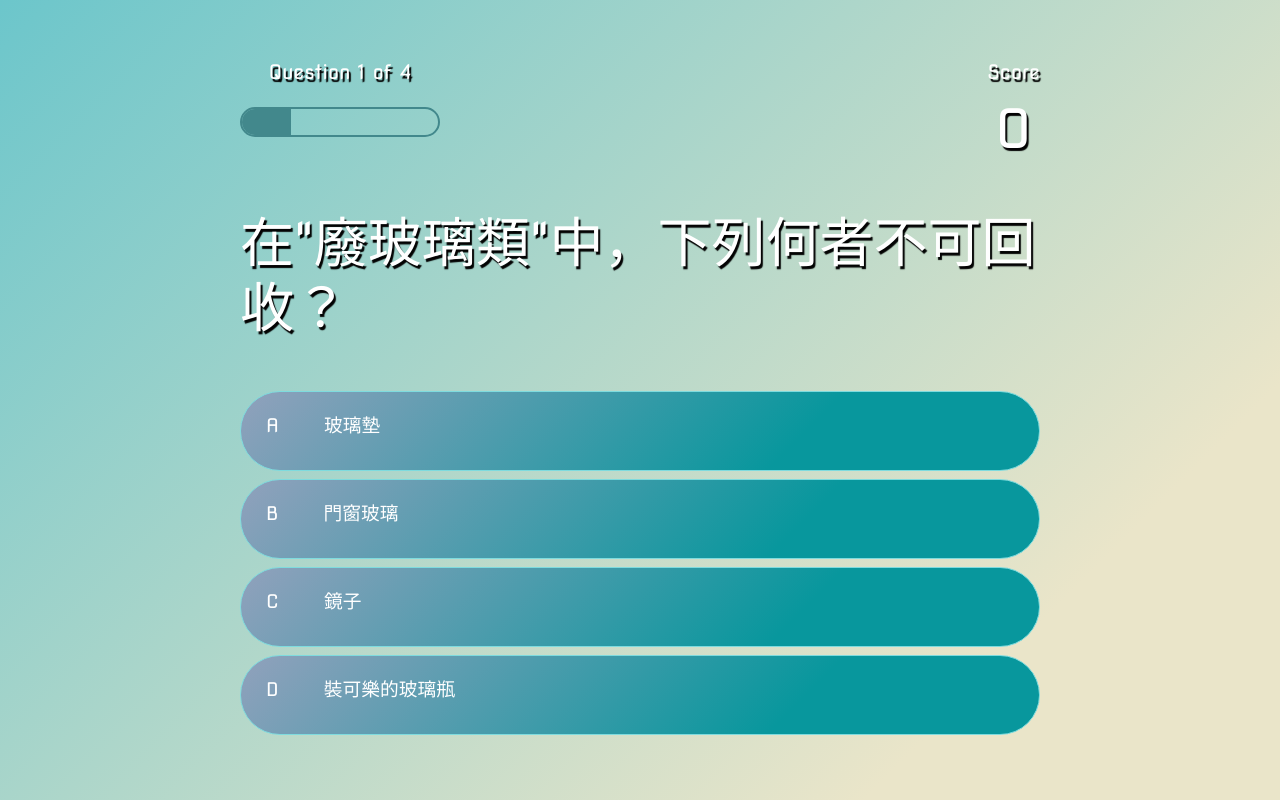
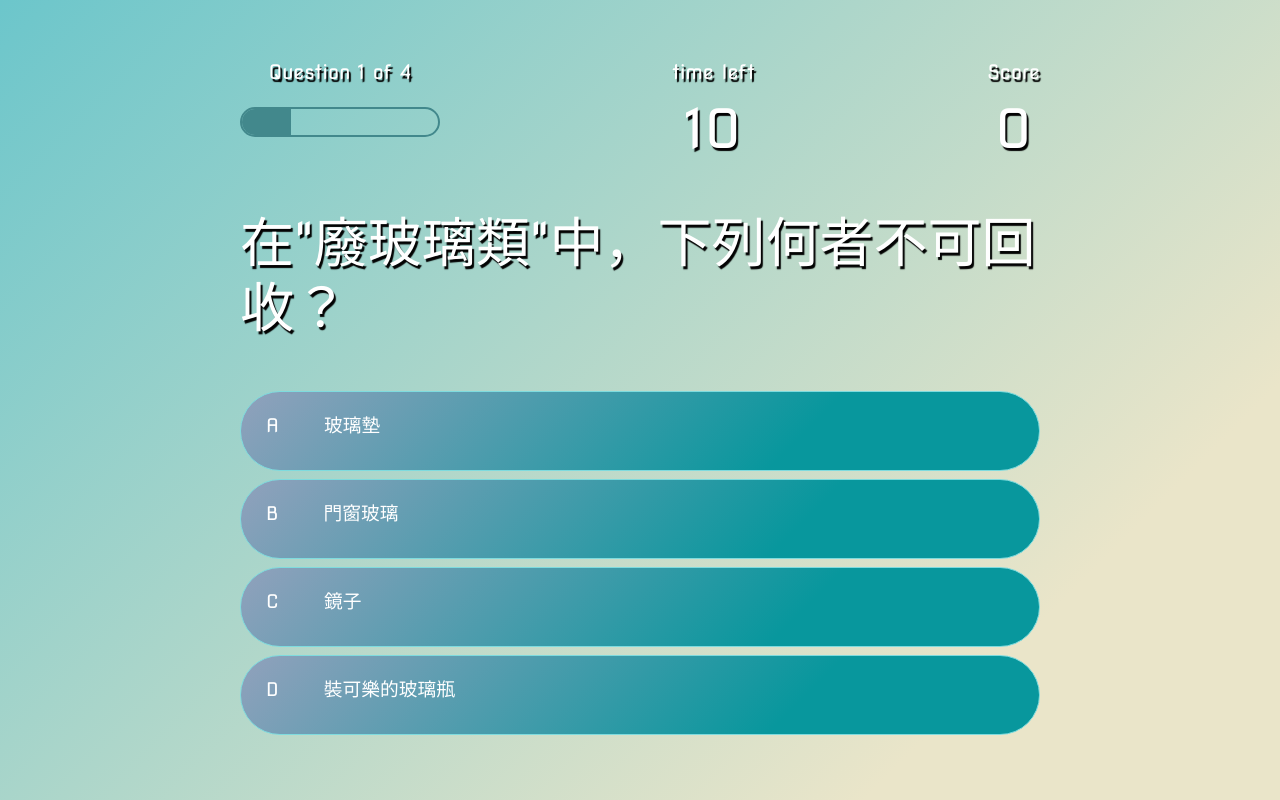
Before and after one commit to zshunli/game, a plain HTML site: page game.html in a window 1280 px wide. Drawn offline with nearby package versions, Linux system fonts and the light colour scheme.

Commit message:
新增到倒數計時

```diff
--- a/game.html
+++ b/game.html
@@ -19,6 +19,14 @@
                     <div id="progressBar">
                         <div id="progressBarFull"></div>
                     </div>
+                </div>
+                <div class="hub-item">
+                    <p class="hud-prefix">
+                        time left
+                    </p>
+                    <h1 id="timer" class="hud-main-text">
+                        5
+                    </h1>
                 </div>
                 <div class="hud-item">
                     <p class="hud-prefix">
--- a/game.js
+++ b/game.js
@@ -263,4 +263,20 @@ incrementScore = num => {
     scoreText.innerText = score
 }
 
+var count = 15;
+function countDown(){
+    document.getElementById("timer").innerHTML = count;
+    if(count > 0) {
+        count--;
+    }
+    else if (count == 0){
+        window.alert("遊戲時間結束")
+        localStorage.setItem('mostRecentScore', score)
+        return window.location.assign('end.html')
+    }
+    setTimeout("countDown()", 1000);
+}
+
+countDown();
+
 startGame()
```
